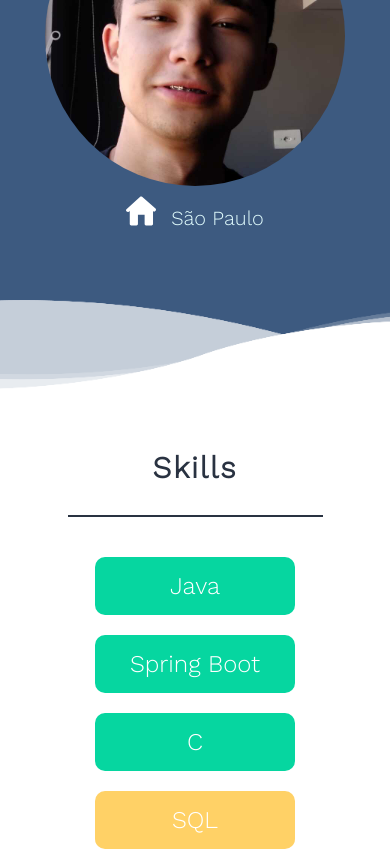
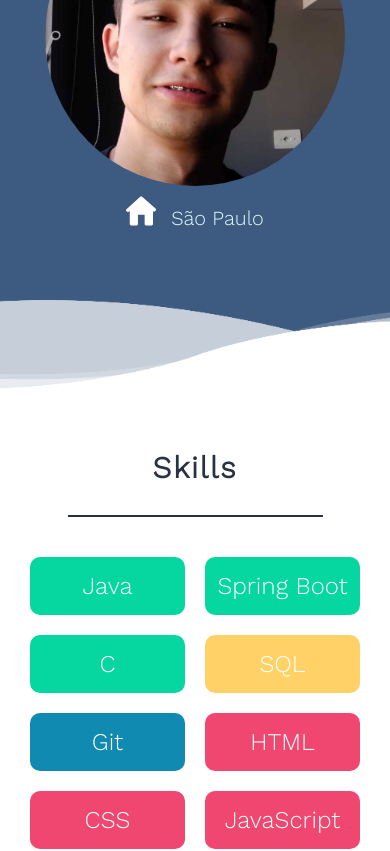
Before and after one commit to caio-k/caio-k.github.io, a React (Create React App) app: page / in a window 390 px wide. Shown: the part 682-1533 px from the top of the page. Built offline with nearby package versions, Linux system fonts and the light colour scheme.

Commit message:
fix width of the skill card

```diff
--- a/src/styles/skill-item.css
+++ b/src/styles/skill-item.css
@@ -11,3 +11,9 @@
     transform: scale(1.1);
     transition: transform 0.3s;
 }
+
+@media screen and (min-width: 360px) and (max-width: 440px) {
+    .skill-content {
+        width: calc(50% - 40px);
+    }
+}
```
